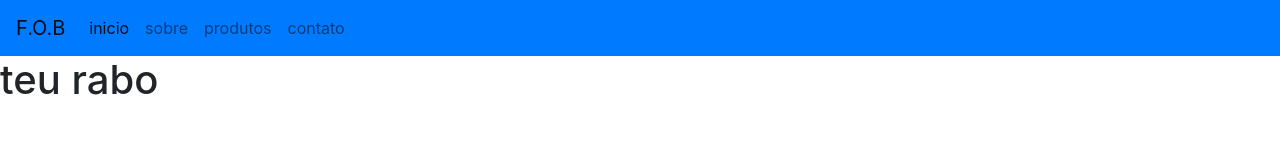
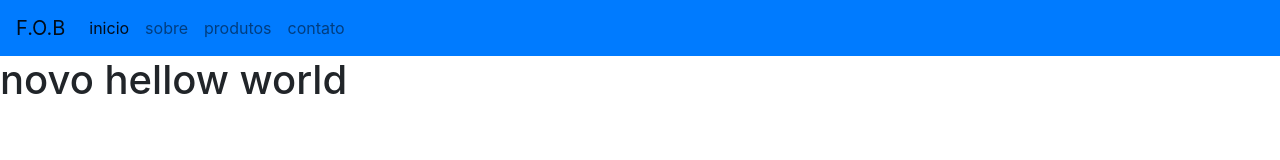
Before and after one commit to devpolatto/fob, a website: page front-end/src/index.html in a window 1280 px wide. Drawn offline with nearby package versions, Linux system fonts and the light colour scheme; files that its build step writes are made by us from their sources.

Commit message:
add no hellow world

```diff
--- a/front-end/src/index.html
+++ b/front-end/src/index.html
@@ -35,7 +35,7 @@
             </ul>
         </div>
     </nav>
-    <h1>teu rabo</h1>
+    <h1>novo hellow world</h1>
 
     <!-- Optional JavaScript -->
     <!-- jQuery first, then Popper.js, then Bootstrap JS -->
```
